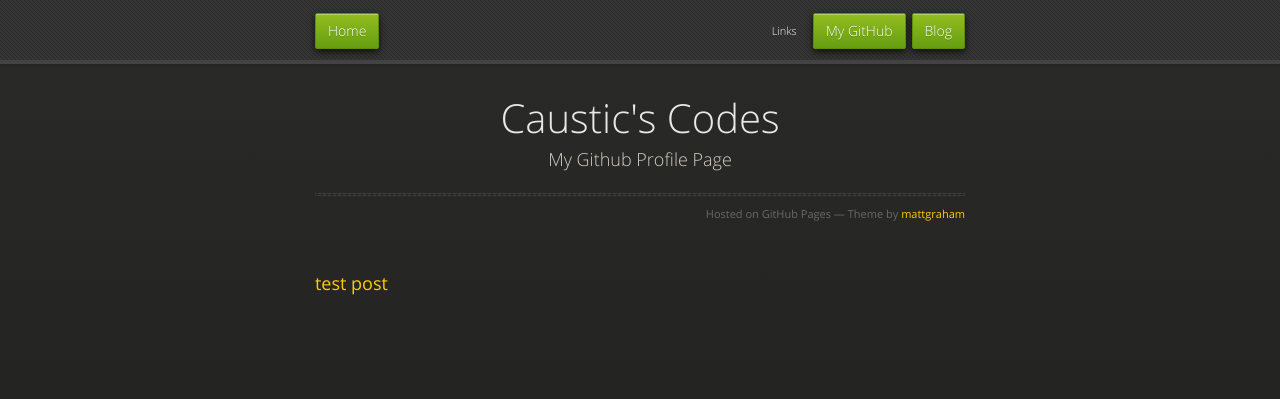
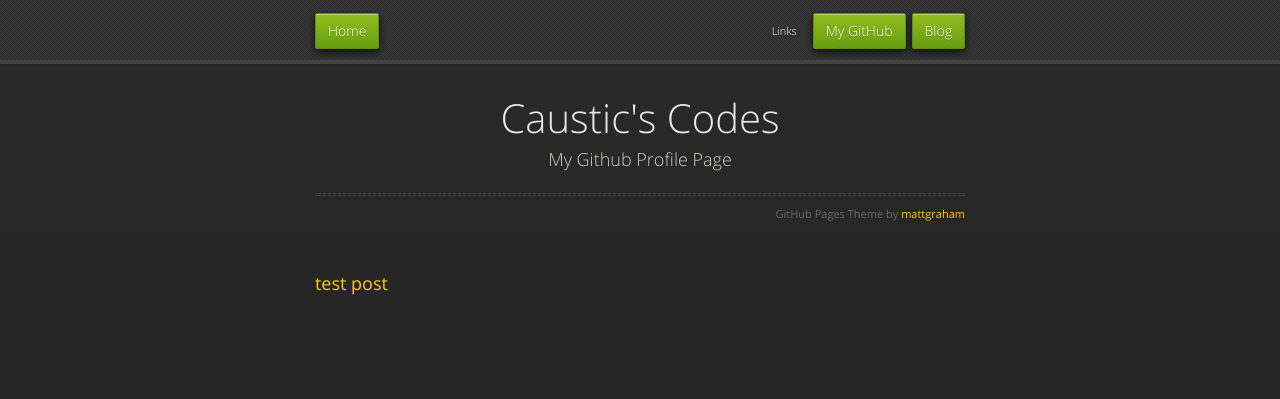
Before and after one commit to Caustic/caustic.github.com, a Jekyll site: the page built from _posts/2012-01-04-testpost.markdown, in a window 1280 px wide. Shown: the top 399 px of the page. Built offline with Jekyll 4.4.1, drawn with Linux system fonts in a browser that asks for light colours; nearby versions of some CDN libraries; Markdown is read by kramdown in place of the engine named in the settings.

Commit message:
changed credits

```diff
--- a/_layouts/default.html
+++ b/_layouts/default.html
@@ -34,7 +34,7 @@
           <h1>Caustic's Codes</h1>
           <p>My Github Profile Page</p>
           <hr>
-          <span class="credits right">Hosted on GitHub Pages &mdash; Theme by <a href="http://twitter.com/#!/michigangraham">mattgraham</a></span>
+          <span class="credits right">GitHub Pages Theme by <a href="http://twitter.com/#!/michigangraham">mattgraham</a></span>
         </div>
         <div class="markdown-body">
           {{ content }}
```
